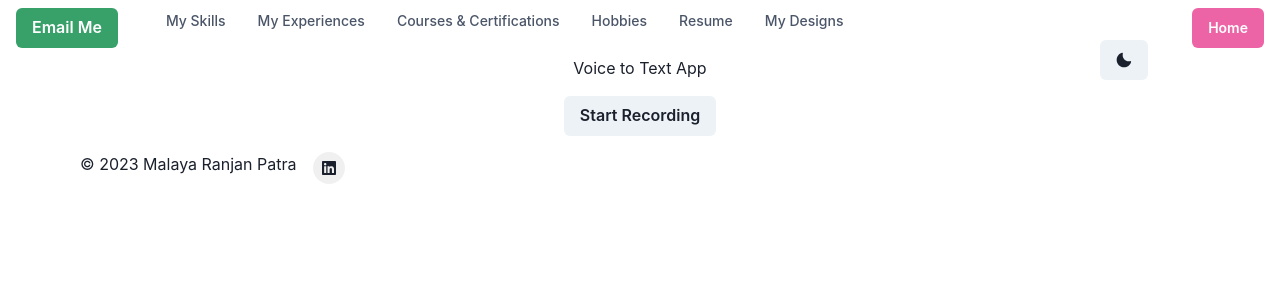
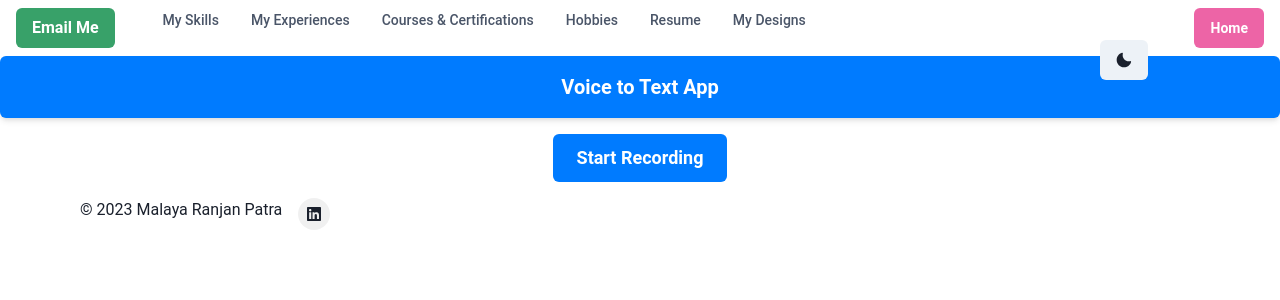
Before and after one commit to MalayaRP/my-world, a Next.js app: page /my-designs-3 in a window 1280 px wide. Shown: the top 300 px of the page. Built offline with nearby package versions, Linux system fonts and the light colour scheme.

Commit message:
Update page.js

```diff
--- a/app/my-designs-3/page.js
+++ b/app/my-designs-3/page.js
@@ -2,7 +2,17 @@
 import React, { useState } from 'react';
 import { VStack, Box, Text, Button, ChakraProvider, extendTheme, CSSReset } from '@chakra-ui/react';
 
-const theme = extendTheme();
+const theme = extendTheme({
+  fonts: {
+    heading: 'Montserrat, sans-serif',
+    body: 'Roboto, sans-serif',
+  },
+  colors: {
+    primary: {
+      500: '#007bff', // Change to your preferred primary color
+    },
+  },
+});
 
 const AudioToTextConverter = () => {
   const [transcribedText, setTranscribedText] = useState('');
@@ -33,19 +43,29 @@ const AudioToTextConverter = () => {
   };
 
   return (
-    <VStack spacing={4}>
-      <Box>
-        {isRecording ? (
-          <Text>Recording...</Text>
-        ) : (
-          <Text>Voice to Text App </Text>
-        )}
+    <VStack spacing={4} align="center">
+      <Box
+        bg="primary.500"
+        color="white"
+        p={4}
+        borderRadius="md"
+        boxShadow="md"
+        textAlign="center"
+        w="100%"
+      >
+        <Text fontSize="xl" fontWeight="bold">
+          Voice to Text App
+        </Text>
       </Box>
-      <Button onClick={isRecording ? stopRecording : startRecording}>
+      <Button
+        colorScheme="primary"
+        onClick={isRecording ? stopRecording : startRecording}
+        size="lg"
+      >
         {isRecording ? 'Stop Recording' : 'Start Recording'}
       </Button>
       {transcribedText && (
-        <Box>
+        <Box borderWidth="1px" p={4} borderRadius="md">
           <Text fontWeight="bold">Transcribed Text:</Text>
           <Text>{transcribedText}</Text>
         </Box>
```
